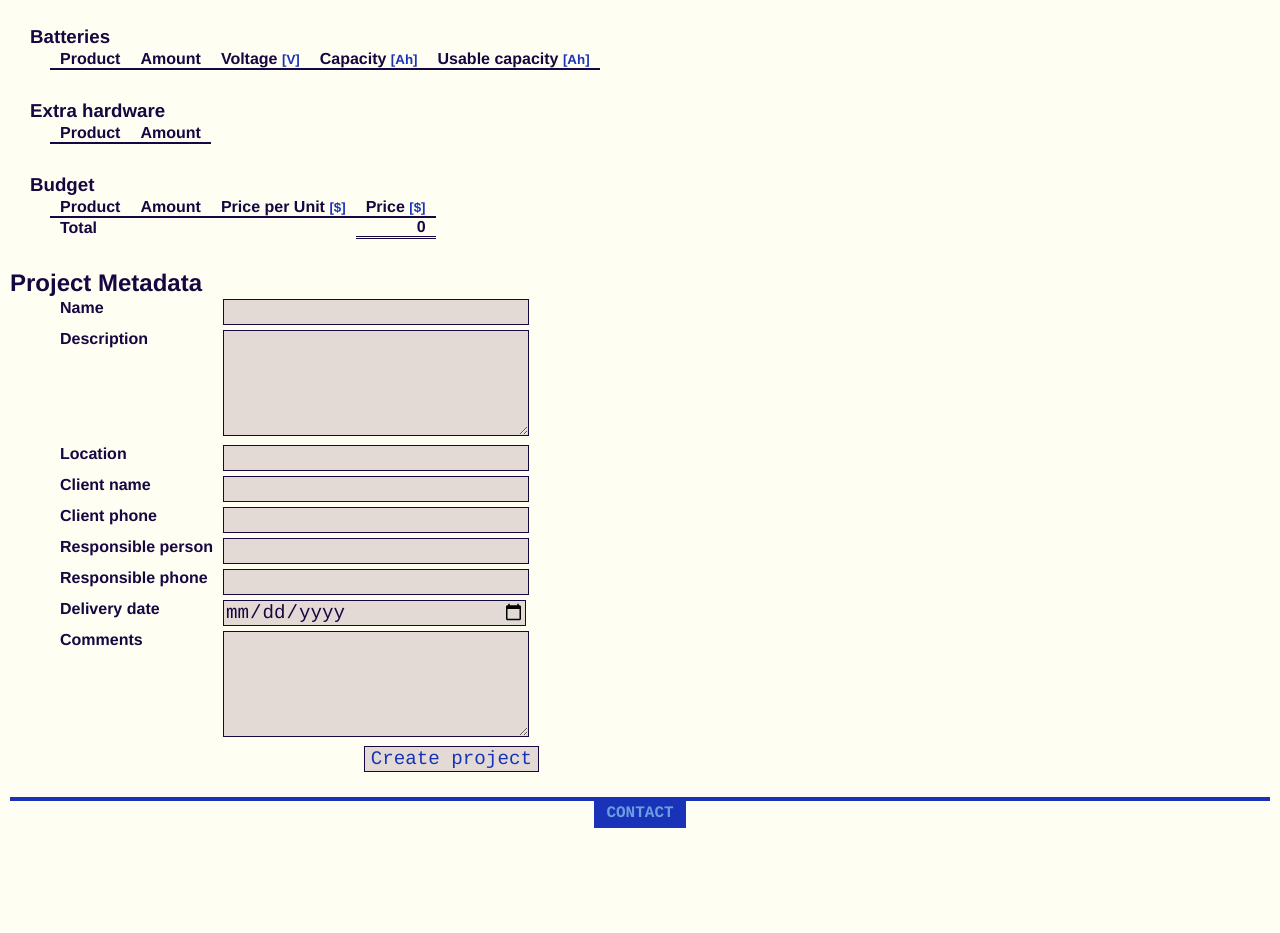
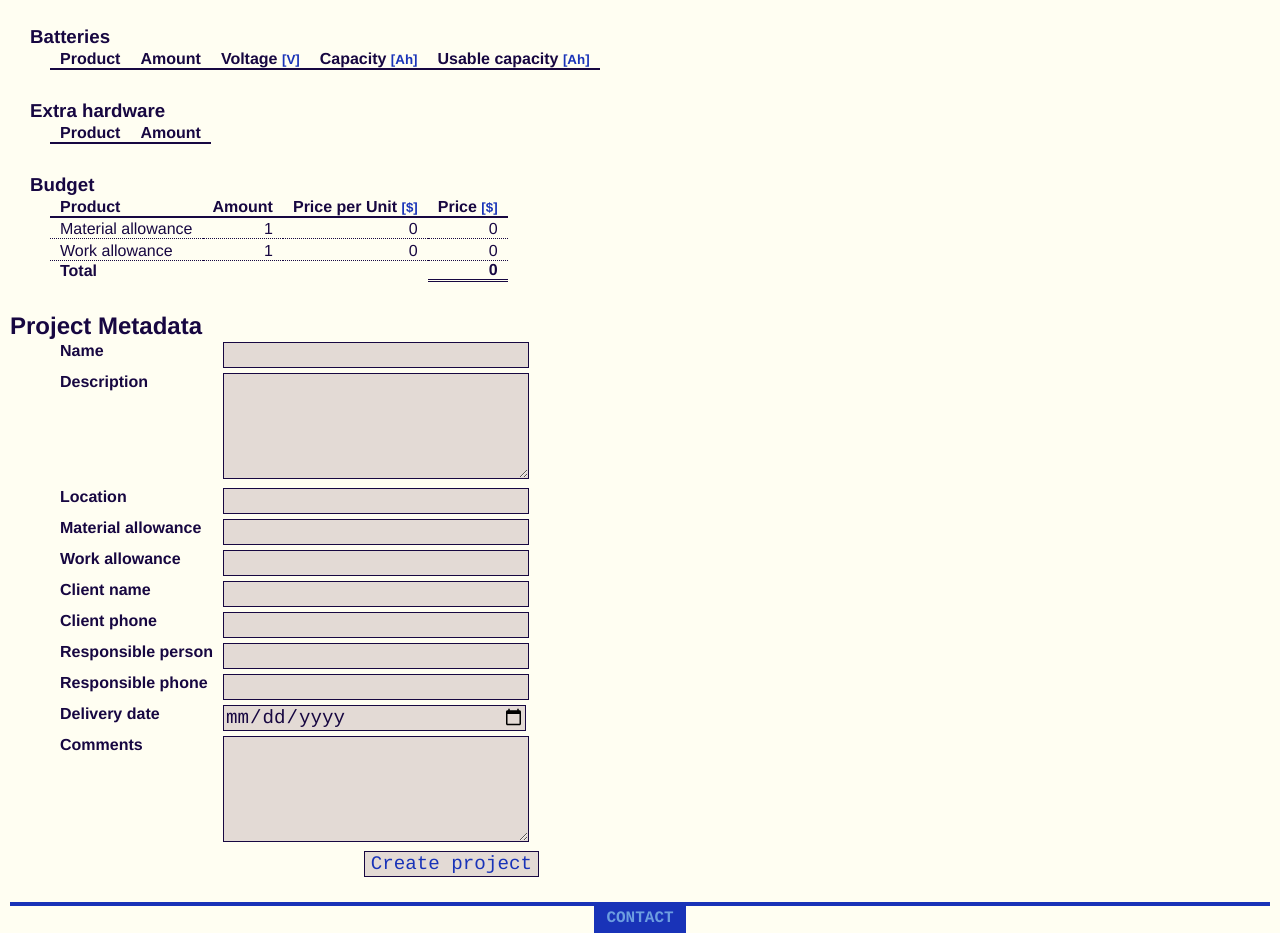
Before and after one commit to igsor/solarcalc, a PHP site: page /project_create.php in a window 1280 px wide. Shown: the part 293-1226 px from the top of the page. Before the commit the page ends 1121 px from the top, so only its background shows below. Run offline with PHP 8.4, Linux system fonts and the light colour scheme; data that the repository does not hold is empty; a stand-in replaces the project's code that opens the database connection.

Commit message:
work/material allowance

```diff
--- a/project_create.php
+++ b/project_create.php
@@ -90,6 +90,8 @@ if (isset($_POST['doCreateProject']))
             , `comments`
             , `delivery_date`
             , `sunhours`
+            , `work_allowance`
+            , `material_allowance`
             )
         VALUES (
               '" . $db->escape_string($_POST['name']) . "'
@@ -102,6 +104,8 @@ if (isset($_POST['doCreateProject']))
             , '" . $db->escape_string($_POST['comments']) . "'
             , '" . $db->escape_string($_POST['delivery_date']) . "'
             , '" . $db->escape_string($_POST['sunhours']) . "'
+            , '" . $db->escape_string($_POST['work_allowance']) . "'
+            , '" . $db->escape_string($_POST['material_allowance']) . "'
             )
     ") or fatal_error(mysqli_error($db)); // FIXME: Harden against missing input.
 
@@ -585,7 +589,7 @@ if (isset($INPUT['load']) and isset($INPUT['custom'])) {
 <!-------------------------- BUDGET -------------------------->
 
 <h3>Budget</h3>
-<?php t_project_budget($budget); ?>
+<?php t_project_budget($budget, 0, 0); ?>
 
 <!-------------------------- PROJECT METADATA -------------------------->
 
--- a/scripts/solarcalc.js
+++ b/scripts/solarcalc.js
@@ -42,3 +42,20 @@ function confirmDelete() {
     } else {
     }
 }
+
+function updateBudget(form_input, target) {
+    var subtotal = document.getElementById(target);
+    var total = document.getElementById('budget_total');
+
+    var old_total    = parseInt(total.innerHTML);
+    var old_subtotal = parseInt(subtotal.innerHTML);
+    var new_subtotal = parseInt(form_input.value);
+    if (new_subtotal && new_subtotal > 0) {
+
+        // Update budget.
+        total.innerHTML  = old_total - old_subtotal + new_subtotal;
+
+        // Budget item.
+        subtotal.innerHTML = subtotal.previousElementSibling.innerHTML = new_subtotal;
+    }
+}
--- a/sql/database.sql
+++ b/sql/database.sql
@@ -92,6 +92,8 @@ CREATE TABLE `project` (
  `comments` TEXT,
  `delivery_date` VARCHAR(100),
  `sunhours` INT NOT NULL default 5,
+ `work_allowance` INT NOT NULL default 0,
+ `material_allowance` INT NOT NULL default 0,
 PRIMARY KEY (`id`)
 );
 
--- a/templates/project.php
+++ b/templates/project.php
@@ -99,7 +99,7 @@ function t_project_modulePrice($variable, $string, $database) {
 
 function t_project_edit($submitButtonName, $submitButtonValue, $data=null) {
     if ($data === null) {
-        $data = array_with_defaults(['name', 'description', 'location', 'client_name', 'client_phone', 'responsible_name', 'responsible_phone', 'delivery_date', 'comments']);
+        $data = array_with_defaults(['name', 'description', 'location', 'client_name', 'client_phone', 'responsible_name', 'responsible_phone', 'delivery_date', 'comments', 'work_allowance', 'material_allowance']);
     }
     ?>
         <table cellspacing=0 cellpadding=0 class="form-table">
@@ -114,6 +114,14 @@ function t_project_edit($submitButtonName, $submitButtonValue, $data=null) {
           <tr>
             <td class="form-table-key">Location</td>
             <td class="form-table-value"><input type="text" name="location" value="<?php echo $data['location']; ?>" required /></td>
+          </tr>
+          <tr>
+            <td class="form-table-key">Material allowance</td>
+            <td class="form-table-value"><input type="number" name="material_allowance" value="<?php echo $data['material_allowance']; ?>" required min="0" pattern="\d+" onBlur="updateBudget(this, 'budget_material')" /></td>
+          </tr>
+          <tr>
+            <td class="form-table-key">Work allowance</td>
+            <td class="form-table-value"><input type="number" name="work_allowance" value="<?php echo $data['work_allowance']; ?>" required min="0" pattern="\d+" onBlur="updateBudget(this, 'budget_work')" /></td>
           </tr>
           <tr>
             <td class="form-table-key">Client name</td>
@@ -160,8 +168,9 @@ function t_project_edit($submitButtonName, $submitButtonValue, $data=null) {
 }
 
 // Print a budget from data in $budget - an array of an associative array with keys product, amount, price.
-function t_project_budget($budget)
+function t_project_budget($budget, $work=0, $material=0)
 {
+    $total = $work + $material;
     ?>
         <table cellspacing=0 cellpadding=0 class="project-module-summary">
          <tr class='project-budget-head'>
@@ -171,7 +180,6 @@ function t_project_budget($budget)
           <td>Price<?php echo T_Units::DOL; ?></td>
          </tr>
          <?php
-            $total = 0;
              foreach($budget as $data) {
                  $subtotal = $data['price'] * $data['amount'];
                  $total += $subtotal;
@@ -185,11 +193,23 @@ function t_project_budget($budget)
                  <?php
              }
          ?>
+         <tr class='project-budget-item'>
+            <td>Material allowance</td>
+            <td class='number'><?php echo number_format(1, "0", ".", "'"); ?></td>
+            <td class='number'><?php echo number_format($material, "0", ".", "'"); ?></td>
+            <td id='budget_material' class='number'><?php echo number_format($material, "0", ".", "'"); ?></td>
+         </tr>
+         <tr class='project-budget-item'>
+            <td>Work allowance</td>
+            <td class='number'><?php echo number_format(1, "0", ".", "'"); ?></td>
+            <td class='number'><?php echo number_format($work, "0", ".", "'"); ?></td>
+            <td id='budget_work' class='number'><?php echo number_format($work, "0", ".", "'"); ?></td>
+         </tr>
          <tr class='project-budget-total'>
           <td>Total</td>
           <td></td>
           <td></td>
-          <td class='number calculation-result'><?php echo number_format($total, "0", ".", "'"); ?></td>
+          <td id='budget_total' class='number calculation-result'><?php echo number_format($total, "0", ".", "'"); ?></td>
          </tr>
         </table>
     <?php
```
Also changed, not shown: project_edit.php (+9 -1 lines). Lines whose indentation alone changed are shown as unchanged.
